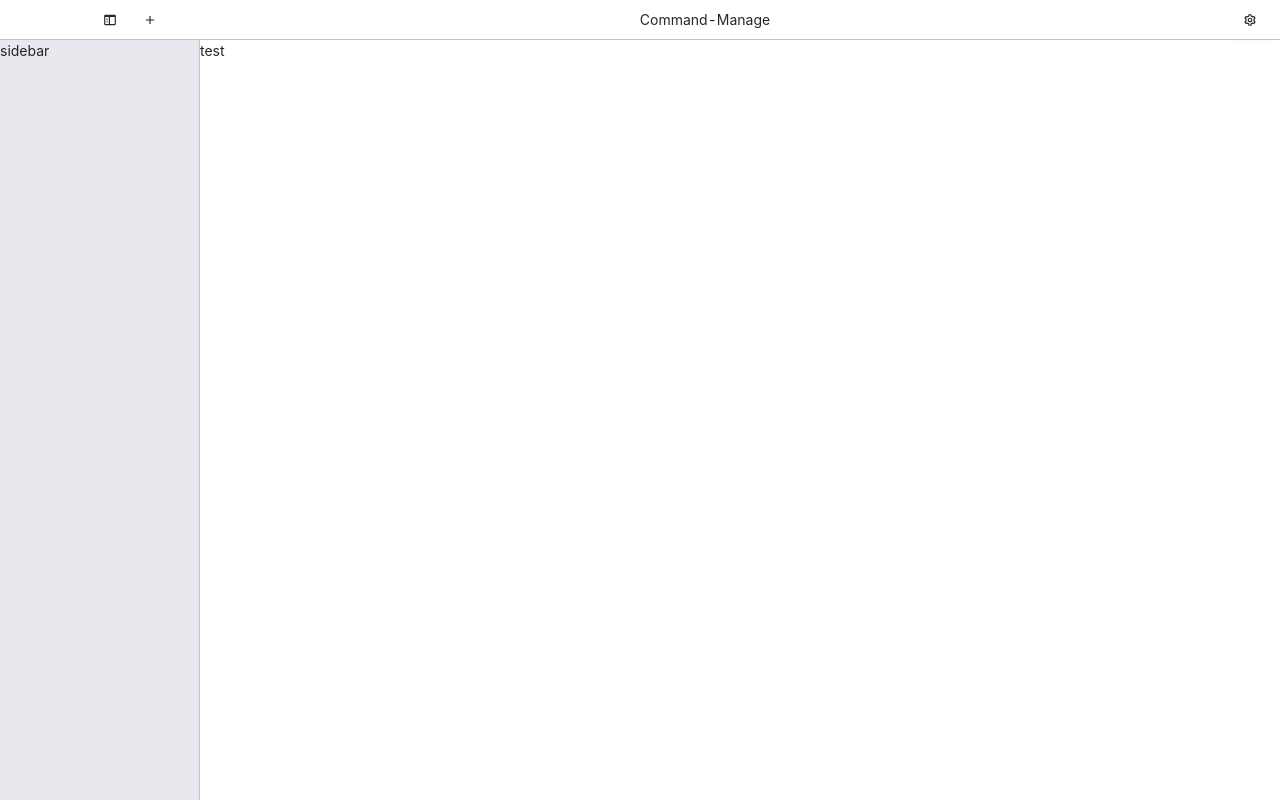
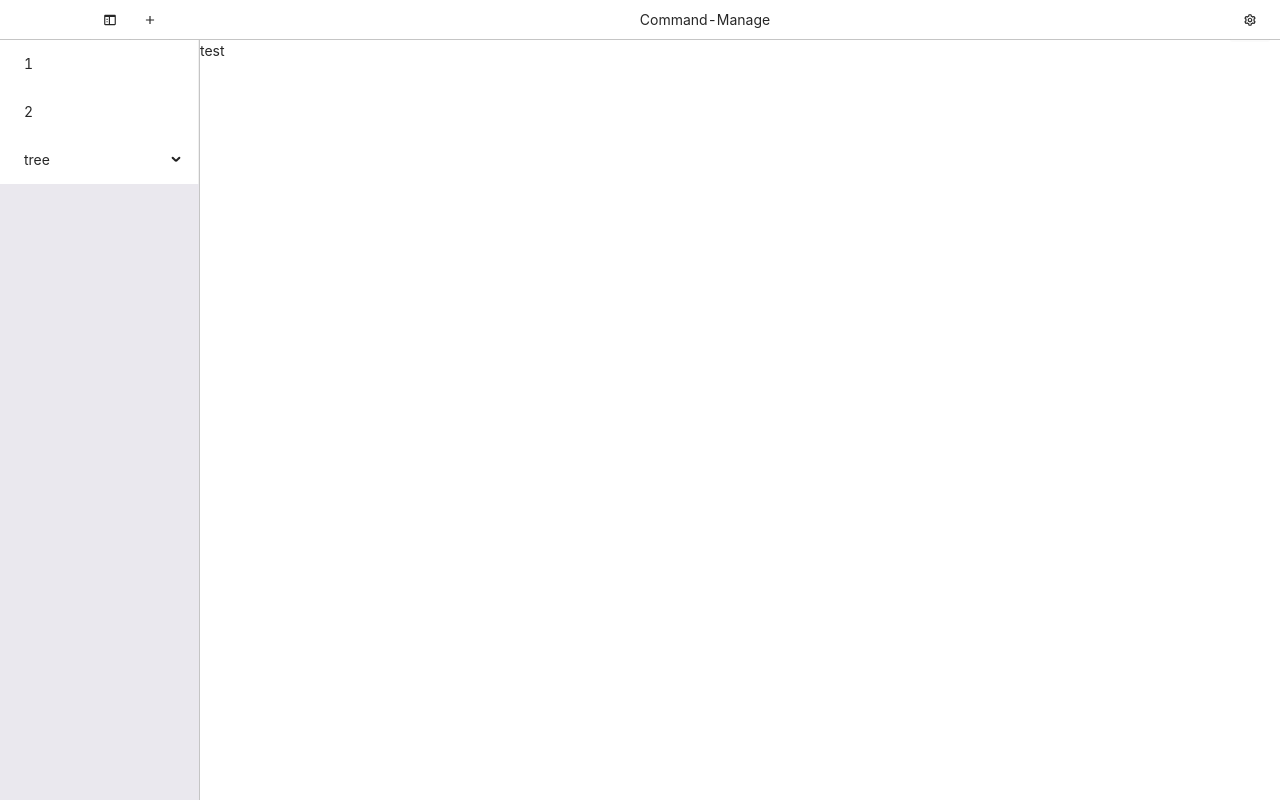
Before and after one commit to daguniang999/command-manage-electron, a Vue app: page / in a window 1280 px wide. Built offline with nearby package versions, Linux system fonts and the light colour scheme.

Commit message:
feat: 添加目录树

```diff
--- a/src/views/Header.vue
+++ b/src/views/Header.vue
@@ -49,6 +49,12 @@
                   <span>{{ item }}</span>
                 </a-list-item>
               </template>
+              <!-- <template #header> -->
+              <!--   <div>Header</div> -->
+              <!-- </template> -->
+              <!-- <template #footer> -->
+              <!--   <div>Footer</div> -->
+              <!-- </template> -->
             </a-list>
           </div>
           <!-- <Setting></Setting> -->
--- a/src/views/SideBar.vue
+++ b/src/views/SideBar.vue
@@ -1,6 +1,25 @@
 <template>
   <div id="sidebar">
-    sidebar
+    <a-menu
+      mode="inline">
+      <a-menu-item key="1">
+        1
+      </a-menu-item>
+      <a-menu-item key="2">
+        2
+      </a-menu-item>
+      <a-sub-menu key="3" title="tree">
+        <a-menu-item key="4">
+          4
+        </a-menu-item>
+        <a-sub-menu title="ff">
+          <a-menu-item key="5">
+            4
+          </a-menu-item>
+        </a-sub-menu>
+      </a-sub-menu>
+    </a-menu>
+
   </div>
 </template>
 
```
